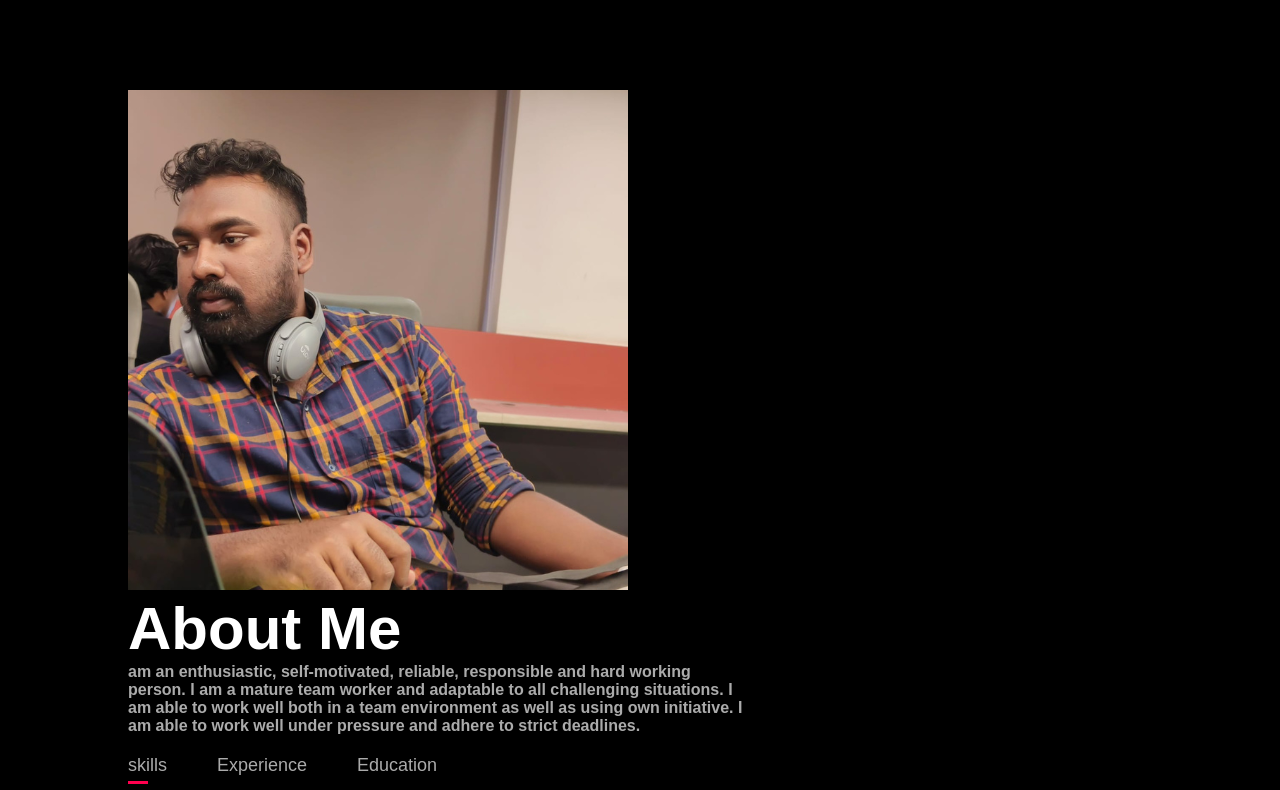
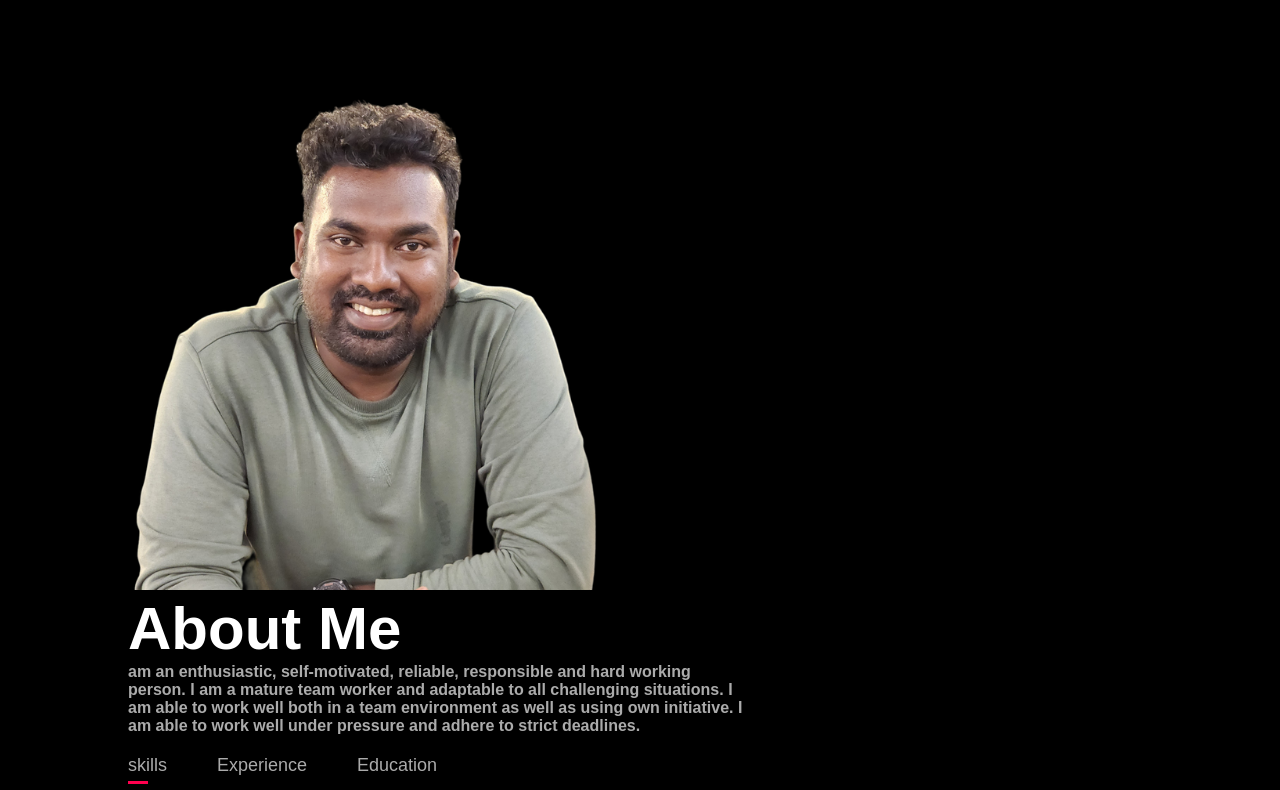
Before and after one commit to Ageshks/portfolio, a plain HTML site: page index.html in a window 1280 px wide. Shown: the part 800-1590 px from the top of the page. Drawn offline with Linux system fonts and the light colour scheme.

Commit message:
Update index.html

```diff
--- a/index.html
+++ b/index.html
@@ -29,7 +29,7 @@
     <div class="container">
       <div class="row">
         <div class="about-col-1">
-          <img src="images/Untitled design1.png">
+          <img src="images/Untitled design.png">
         </div>
         <div class="about-col-2">
           <h1 class="sub-title">About Me</h1>
```
